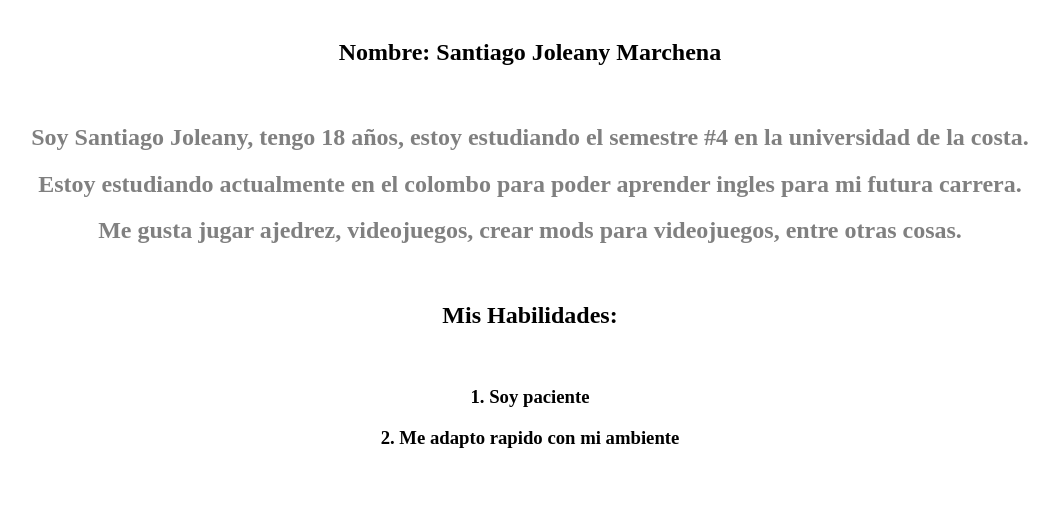
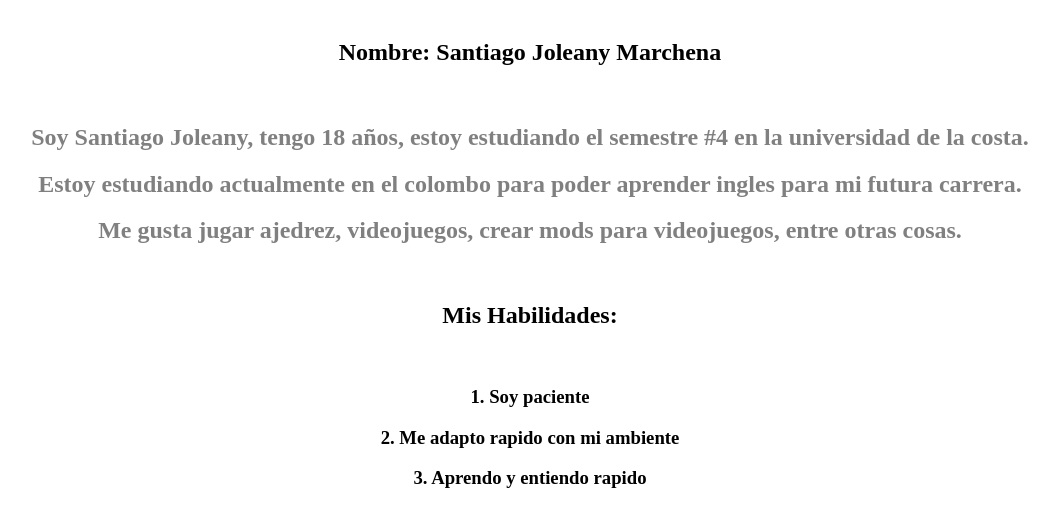
Before and after one commit to SantiJM16/Rubrica_ejercicio_1, a plain HTML site: page index.html in a window 1280 px wide. Shown: the part 79-606 px from the top of the page, without its empty margins (110-1169 px from the left). Drawn offline with Linux system fonts and the light colour scheme.

Commit message:
Agregé un h3 con mi tercera habilidad

```diff
--- a/index.html
+++ b/index.html
@@ -19,6 +19,7 @@
         <br>
         <h3>1. Soy paciente</h3>
         <h3>2. Me adapto rapido con mi ambiente</h3>
+        <h3>3. Aprendo y entiendo rapido</h3>
     </center>
 </body>
 </html>
```
